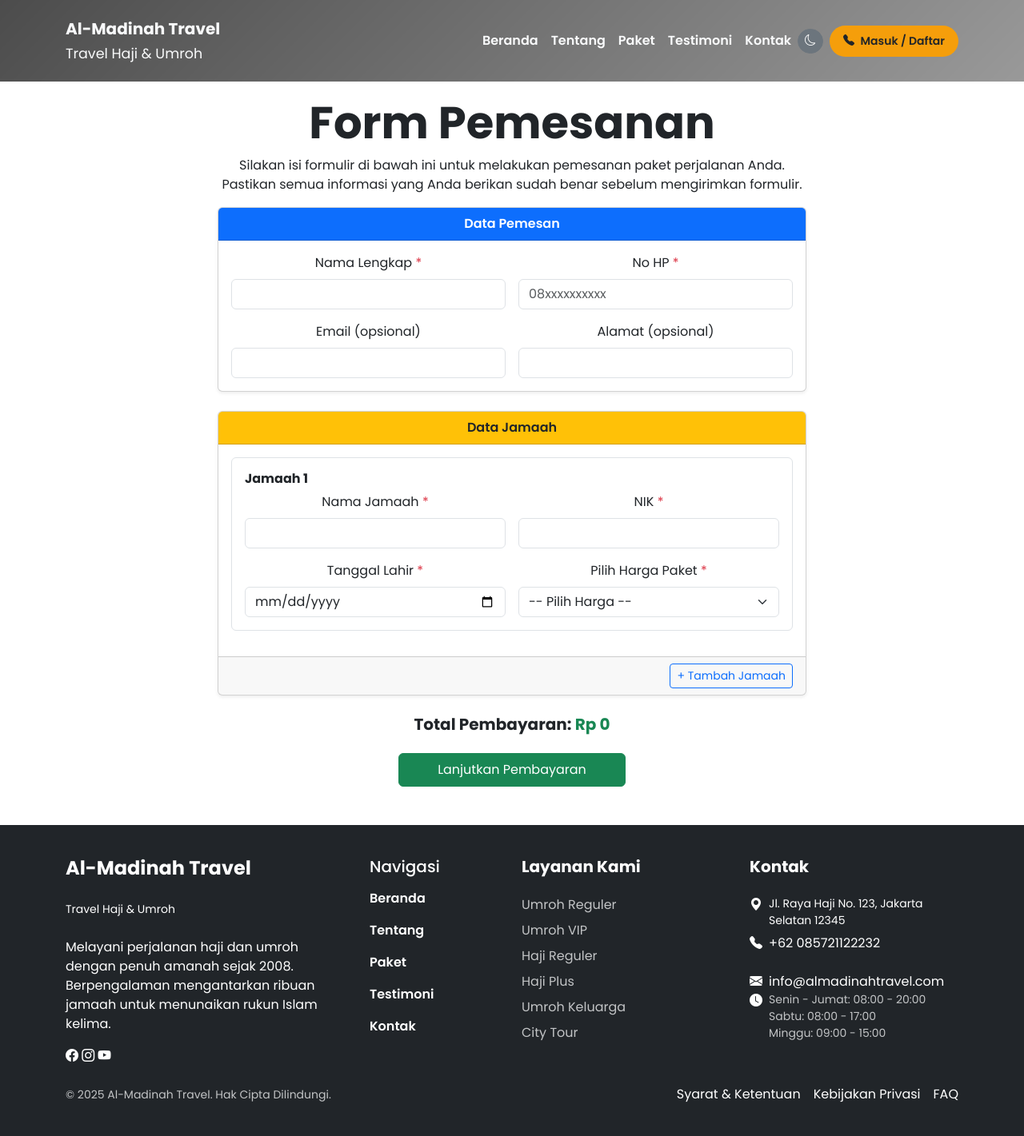
After one commit to Irfan2202/travel-umroh-laravel-livewire-filament, a Laravel app: page /orders in a window 1280 px wide. The commit adds this page. Shown: the whole page at 80% size. Run offline with Laravel 12, Linux system fonts and the light colour scheme; data that the repository does not hold is empty; style sheets or scripts are compiled from the project's sources; some libraries are stand-ins or nearby versions.

Commit message:
show order

```diff
--- /dev/null
+++ b/app/Livewire/Order/Index.php
@@ -0,0 +1,13 @@
+<?php
+
+namespace App\Livewire\Order;
+
+use Livewire\Component;
+
+class Index extends Component
+{
+    public function render()
+    {
+        return view('livewire.order.index');
+    }
+}
--- /dev/null
+++ b/app/Livewire/Order/ShowOrder.php
@@ -0,0 +1,13 @@
+<?php
+
+namespace App\Livewire\Order;
+
+use Livewire\Component;
+
+class ShowOrder extends Component
+{
+    public function render()
+    {
+        return view('livewire.order.show-order');
+    }
+}
--- /dev/null
+++ b/resources/views/livewire/order/index.blade.php
@@ -0,0 +1,13 @@
+<section>
+    <div class="container">
+        <div class="row">
+            <div class="col-lg-8 text-center mx-auto mb-5">
+                <h2 class="display-4 fw-bold">Form Pemesanan</h2>
+                <p>Silakan isi formulir di bawah ini untuk melakukan pemesanan paket perjalanan Anda. Pastikan semua
+                    informasi yang Anda berikan sudah benar sebelum mengirimkan formulir.</p>
+                <livewire:order.show-order />
+            </div>
+        </div>
+
+    </div>
+</section>
--- /dev/null
+++ b/resources/views/livewire/order/show-order.blade.php
@@ -0,0 +1,94 @@
+ <form id="orderForm" class="needs-validation" novalidate>
+     <!-- Pemesan -->
+     <div class="card mb-4 shadow-sm">
+         <div class="card-header bg-primary text-white fw-semibold">
+             Data Pemesan
+         </div>
+         <div class="card-body">
+             <div class="row g-3">
+                 <div class="col-md-6">
+                     <label class="form-label">Nama Lengkap <span class="text-danger">*</span></label>
+                     <input id="namaPemesan" class="form-control" required />
+                     <div class="invalid-feedback">Nama wajib diisi.</div>
+                 </div>
+                 <div class="col-md-6">
+                     <label class="form-label">No HP <span class="text-danger">*</span></label>
+                     <input id="hpPemesan" class="form-control" required placeholder="08xxxxxxxxxx" />
+                     <div class="invalid-feedback">No HP wajib diisi.</div>
+                 </div>
+                 <div class="col-md-6">
+                     <label class="form-label">Email (opsional)</label>
+                     <input id="emailPemesan" type="email" class="form-control" />
+                 </div>
+                 <div class="col-md-6">
+                     <label class="form-label">Alamat (opsional)</label>
+                     <input id="alamatPemesan" class="form-control" />
+                 </div>
+             </div>
+         </div>
+     </div>
+
+     <!-- Jamaah -->
+     <div class="card mb-4 shadow-sm">
+         <div class="card-header bg-warning fw-semibold">Data Jamaah</div>
+         <div class="card-body" id="jamaahContainer">
+             <!-- default item -->
+             <div class="jamaah-item border rounded p-3 mb-3">
+                 <div class="d-flex justify-content-between align-items-center mb-2">
+                     <h6 class="fw-bold mb-0">Jamaah 1</h6>
+                 </div>
+                 <div class="row g-3">
+                     <div class="col-md-6">
+                         <label class="form-label">Nama Jamaah <span class="text-danger">*</span></label>
+                         <input class="form-control jamaah-nama" required />
+                     </div>
+                     <div class="col-md-6">
+                         <label class="form-label">NIK <span class="text-danger">*</span></label>
+                         <input class="form-control jamaah-nik" required />
+                     </div>
+                     <div class="col-md-6">
+                         <label class="form-label">Tanggal Lahir <span class="text-danger">*</span></label>
+                         <input type="date" class="form-control jamaah-tgl" required />
+                     </div>
+                     <div class="col-md-6">
+                         <label class="form-label">Pilih Harga Paket
+                             <span class="text-danger">*</span></label>
+                         <select class="form-select jamaah-harga" onchange="updateTotal()" required>
+                             <option value="">-- Pilih Harga --</option>
+                             <option data-price="25000000">
+                                 Ekonomi - Rp 25.000.000 (10 Hari)
+                             </option>
+                             <option data-price="35000000">
+                                 Reguler - Rp 35.000.000 (12 Hari)
+                             </option>
+                             <option data-price="45000000">
+                                 VIP - Rp 45.000.000 (12 Hari)
+                             </option>
+                         </select>
+                     </div>
+                 </div>
+             </div>
+         </div>
+
+         <div class="card-footer text-end">
+             <button type="button" class="btn btn-sm btn-outline-primary" onclick="addJamaah()">
+                 + Tambah Jamaah
+             </button>
+         </div>
+     </div>
+
+     <!-- Total -->
+     <div class="text-center mb-4">
+         <h5 class="fw-bold">
+             Total Pembayaran:
+             <span id="totalPayment" class="text-success">Rp 0</span>
+         </h5>
+     </div>
+
+     <!-- Submit -->
+     <div class="text-center">
+         <button type="submit" class="btn btn-success px-5 py-2">
+             Lanjutkan Pembayaran
+         </button>
+     </div>
+ </form>
--- a/resources/views/livewire/packages/detail-packages.blade.php
+++ b/resources/views/livewire/packages/detail-packages.blade.php
@@ -33,7 +33,7 @@
         </div>
         <livewire:prices.show-price />
         <div class="justify-content-center align-items-center text-center mt-4 mb-5">
-            <a href="" class="btn btn-gold">Order sekarang</a>
+            <a href="{{ route('orders.index') }}" class="btn btn-gold">Order sekarang</a>
         </div>
     </div>
 </section>
--- a/routes/web.php
+++ b/routes/web.php
@@ -1,6 +1,7 @@
 <?php
 
 
+use App\Livewire\Order\Index;
 use Illuminate\Support\Facades\Route;
 use App\Livewire\Packages\DetailPackages;
 
@@ -9,3 +10,6 @@ Route::get('/', function () {
 });
 Route::get('/packages/{id}/detail', DetailPackages::class)
     ->name('packages.detail-packages');
+
+Route::get('/orders', Index::class)
+    ->name('orders.index');
```
